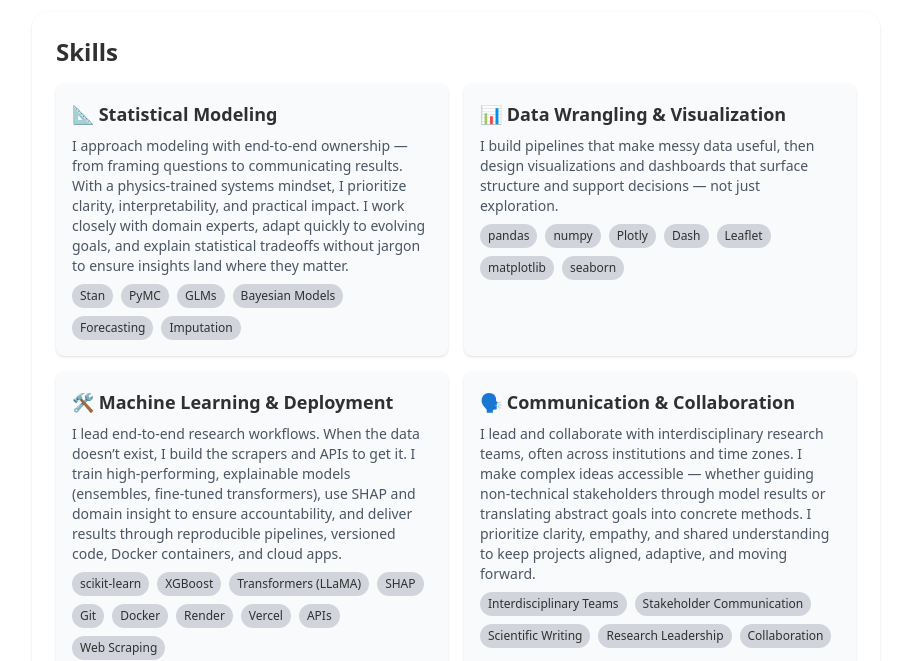
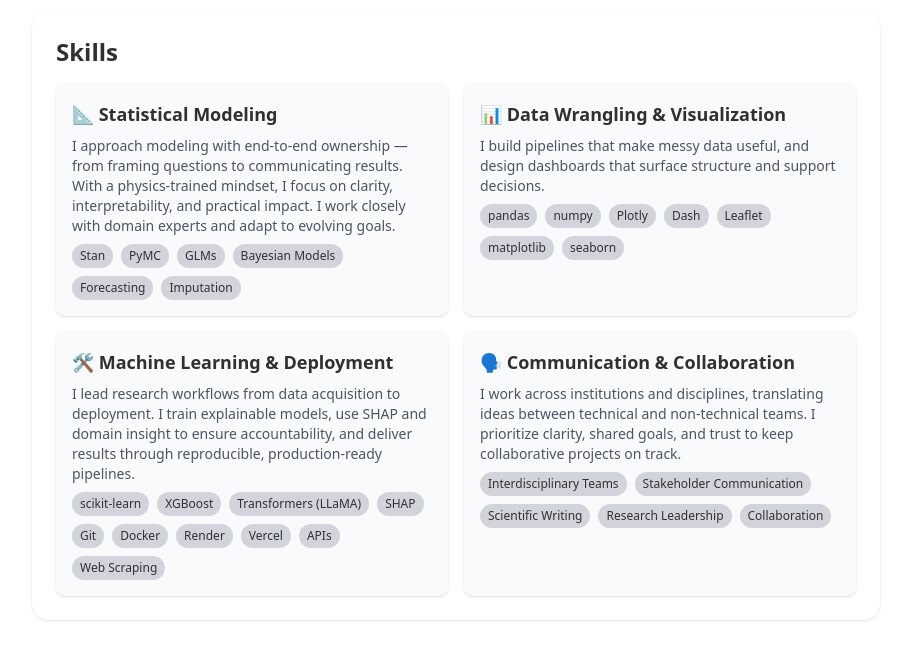
Before and after one commit to s-vishnoi/portfolio, a Vue app: page / in a window 1280 px wide. Shown: the part 1980-2641 px from the top of the page, without its empty margins (184-1095 px from the left). Built offline with nearby package versions, Linux system fonts and the light colour scheme; no server answers.

Commit message:
tech stack

```diff
--- a/src/pages/Home.vue
+++ b/src/pages/Home.vue
@@ -93,7 +93,8 @@
       </div>
     </section>
 
-    <!-- Data Science Skills Section -->
+
+        <!-- Skills Section -->
     <section id="skills" class="bg-base-100 p-6 rounded-box shadow">
       <h2 class="text-2xl font-bold mb-4">Skills</h2>
       <div class="grid gap-4 md:grid-cols-2">
@@ -102,7 +103,7 @@
         <div class="bg-base-200 p-4 rounded-lg shadow">
           <h3 class="font-semibold text-lg mb-2">📐 Statistical Modeling</h3>
           <p class="text-sm text-gray-600 dark:text-gray-300 mb-2">
-            I approach modeling with end-to-end ownership — from framing questions to communicating results. With a physics-trained systems mindset, I prioritize clarity, interpretability, and practical impact. I work closely with domain experts, adapt quickly to evolving goals, and explain statistical tradeoffs without jargon to ensure insights land where they matter.
+            I approach modeling with end-to-end ownership — from framing questions to communicating results. With a physics-trained mindset, I focus on clarity, interpretability, and practical impact. I work closely with domain experts and adapt to evolving goals.
           </p>
           <div class="flex flex-wrap gap-2 text-xs">
             <span class="bg-base-300 px-2 py-1 rounded-full">Stan</span>
@@ -118,7 +119,7 @@
         <div class="bg-base-200 p-4 rounded-lg shadow">
           <h3 class="font-semibold text-lg mb-2">📊 Data Wrangling & Visualization</h3>
           <p class="text-sm text-gray-600 dark:text-gray-300 mb-2">
-            I build pipelines that make messy data useful, then design visualizations and dashboards that surface structure and support decisions — not just exploration.
+            I build pipelines that make messy data useful, and design dashboards that surface structure and support decisions.
           </p>
           <div class="flex flex-wrap gap-2 text-xs">
             <span class="bg-base-300 px-2 py-1 rounded-full">pandas</span>
@@ -135,7 +136,7 @@
         <div class="bg-base-200 p-4 rounded-lg shadow">
           <h3 class="font-semibold text-lg mb-2">🛠️ Machine Learning & Deployment</h3>
           <p class="text-sm text-gray-600 dark:text-gray-300 mb-2">
-            I lead end-to-end research workflows. When the data doesn’t exist, I build the scrapers and APIs to get it. I train high-performing, explainable models (ensembles, fine-tuned transformers), use SHAP and domain insight to ensure accountability, and deliver results through reproducible pipelines, versioned code, Docker containers, and cloud apps.
+            I lead research workflows from data acquisition to deployment. I train explainable models, use SHAP and domain insight to ensure accountability, and deliver results through reproducible, production-ready pipelines.
           </p>
           <div class="flex flex-wrap gap-2 text-xs">
             <span class="bg-base-300 px-2 py-1 rounded-full">scikit-learn</span>
@@ -155,7 +156,7 @@
         <div class="bg-base-200 p-4 rounded-lg shadow">
           <h3 class="font-semibold text-lg mb-2">🗣️ Communication & Collaboration</h3>
           <p class="text-sm text-gray-600 dark:text-gray-300 mb-2">
-            I lead and collaborate with interdisciplinary research teams, often across institutions and time zones. I make complex ideas accessible — whether guiding non-technical stakeholders through model results or translating abstract goals into concrete methods. I prioritize clarity, empathy, and shared understanding to keep projects aligned, adaptive, and moving forward.
+            I work across institutions and disciplines, translating ideas between technical and non-technical teams. I prioritize clarity, shared goals, and trust to keep collaborative projects on track.
           </p>
           <div class="flex flex-wrap gap-2 text-xs">
             <span class="bg-base-300 px-2 py-1 rounded-full">Interdisciplinary Teams</span>
```
